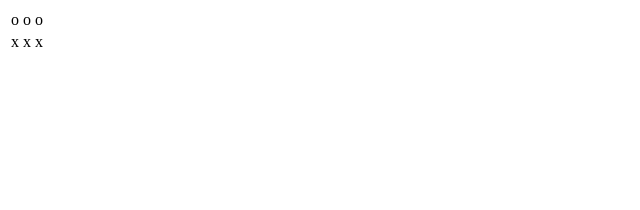
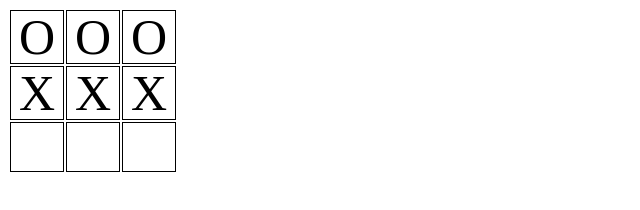
Before and after one commit to benjamin-sasc/sarah-tic-tac-toe-2, a website: page index.html in a window 1280 px wide. Shown: the whole page, without its empty margins (0-640 px from the left). Drawn offline with Linux system fonts and the light colour scheme.

Commit message:
1 file modified

```diff
--- a/index.html
+++ b/index.html
@@ -1,15 +1,23 @@
 <style>
+	td {
+		border: 1px solid black;
+		font-size: 50px;
+		height: 50px;
+		line-height: 50px;
+		text-align: center;
+		width: 50px;
+	}
 </style>
 <table>
 	<tr>
-		<td>o </td>
-		<td>o </td>
-		<td>o </td>
+		<td>O</td>
+		<td>O</td>
+		<td>O </td>
 	</tr>
 	<tr>
-		<td>x </td>
-		<td>x </td>
-		<td>x </td>
+		<td>X </td>
+		<td>X </td>
+		<td>X </td>
 	</tr>
 	<tr>
 		<td></td>
```
